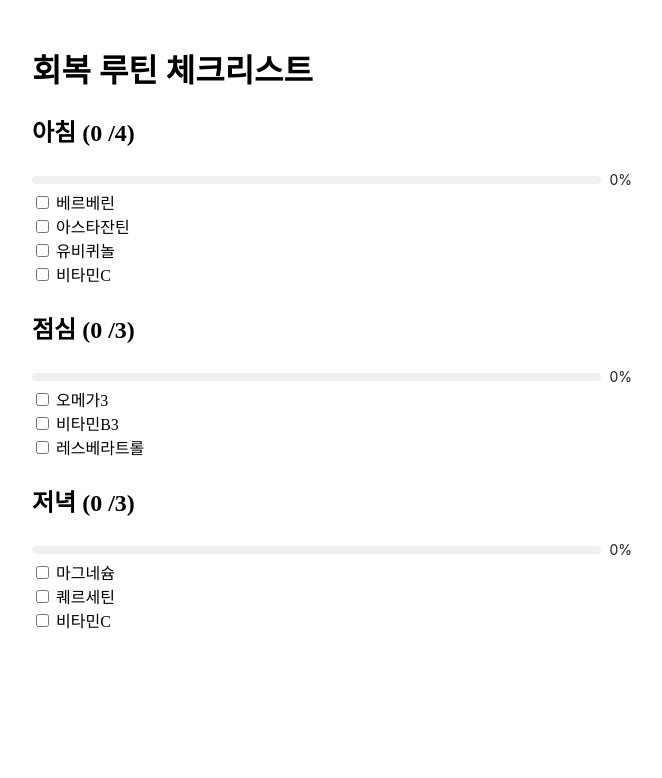
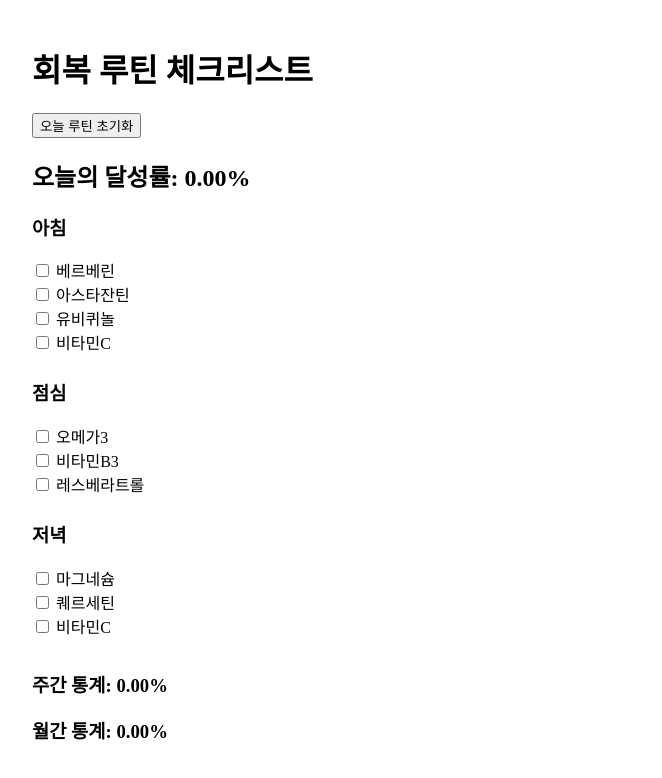
Before and after one commit to tyt132/recovery-checklist, a React (Vite) app: page / in a window 1280 px wide. Shown: the top 778 px of the page, without its empty margins (308-970 px from the left). Built offline with nearby package versions, Linux system fonts and the light colour scheme.

Commit message:
Update DailyChecklist.jsx

```diff
--- a/src/DailyChecklist.jsx
+++ b/src/DailyChecklist.jsx
@@ -1,5 +1,5 @@
-import { useState, useEffect } from "react";
-import { Progress } from "antd";
+// src/DailyChecklist.jsx
+import { useState } from "react";
 
 const checklistItems = [
   {
@@ -16,40 +16,109 @@ const checklistItems = [
   },
 ];
 
+const getTodayKey = () => {
+  const d = new Date();
+  return `${d.getFullYear()}-${d.getMonth() + 1}-${d.getDate()}`;
+};
+
+const getInitialState = () => {
+  const saved = localStorage.getItem("checklist");
+  return saved ? JSON.parse(saved) : {};
+};
+
 export default function DailyChecklist() {
-  const [checked, setChecked] = useState({});
+  const [checked, setChecked] = useState(getInitialState());
+
+  const todayKey = getTodayKey();
 
   const toggleCheck = (section, item) => {
-    setChecked((prev) => ({
-      ...prev,
-      [section]: {
-        ...prev[section],
-        [item]: !prev[section]?.[item],
+    const newState = {
+      ...checked,
+      [todayKey]: {
+        ...(checked[todayKey] || {}),
+        [section]: {
+          ...((checked[todayKey] || {})[section] || {}),
+          [item]: !((checked[todayKey] || {})[section]?.[item]),
+        },
       },
-    }));
+    };
+    setChecked(newState);
+    localStorage.setItem("checklist", JSON.stringify(newState));
+  };
+
+  const resetToday = () => {
+    const newState = { ...checked, [todayKey]: {} };
+    setChecked(newState);
+    localStorage.setItem("checklist", JSON.stringify(newState));
+  };
+
+  const getProgress = () => {
+    const today = checked[todayKey] || {};
+    const total = checklistItems.reduce((sum, section) => sum + section.items.length, 0);
+    const done = checklistItems.reduce((sum, section) => {
+      return (
+        sum +
+        section.items.filter((item) => today[section.time]?.[item]).length
+      );
+    }, 0);
+    return ((done / total) * 100).toFixed(2);
+  };
+
+  const renderStats = () => {
+    const dates = Object.keys(checked);
+    const today = getTodayKey();
+
+    let weekDone = 0, weekTotal = 0;
+    let monthDone = 0, monthTotal = 0;
+
+    const now = new Date();
+    const nowDay = now.getDate();
+    const nowMonth = now.getMonth() + 1;
+    const nowYear = now.getFullYear();
+
+    for (const date of dates) {
+      const [year, month, day] = date.split("-").map(Number);
+      const total = checklistItems.reduce((sum, s) => sum + s.items.length, 0);
+      const done = checklistItems.reduce((sum, s) => {
+        return sum + s.items.filter(i => checked[date]?.[s.time]?.[i]).length;
+      }, 0);
+
+      if (year === nowYear && month === nowMonth) {
+        monthDone += done;
+        monthTotal += total;
+
+        if (Math.abs(nowDay - day) < 7) {
+          weekDone += done;
+          weekTotal += total;
+        }
+      }
+    }
+
+    const weekProgress = weekTotal ? ((weekDone / weekTotal) * 100).toFixed(2) : "0.00";
+    const monthProgress = monthTotal ? ((monthDone / monthTotal) * 100).toFixed(2) : "0.00";
+
+    return (
+      <div style={{ marginTop: "2rem" }}>
+        <h3>주간 통계: {weekProgress}%</h3>
+        <h3>월간 통계: {monthProgress}%</h3>
+      </div>
+    );
   };
 
   return (
     <div style={{ padding: "1rem", maxWidth: "600px", margin: "0 auto" }}>
       <h1>회복 루틴 체크리스트</h1>
+      <button onClick={resetToday}>오늘 루틴 초기화</button>
+      <h2>오늘의 달성률: {getProgress()}%</h2>
+
       {checklistItems.map((section) => (
         <div key={section.time} style={{ marginBottom: "1.5rem" }}>
-          <h2>
-            {section.time} ({section.items.filter((item) => checked[section.time]?.[item]).length} /
-            {section.items.length})
-          </h2>
-          <Progress
-            percent={
-              (section.items.filter((item) => checked[section.time]?.[item]).length /
-                section.items.length) *
-              100
-            }
-          />
+          <h3>{section.time}</h3>
           {section.items.map((item) => (
             <label key={item} style={{ display: "block" }}>
               <input
                 type="checkbox"
-                checked={checked[section.time]?.[item] || false}
+                checked={checked[todayKey]?.[section.time]?.[item] || false}
                 onChange={() => toggleCheck(section.time, item)}
               />{" "}
               {item}
@@ -57,6 +126,8 @@ export default function DailyChecklist() {
           ))}
         </div>
       ))}
+
+      {renderStats()}
     </div>
   );
 }
```
